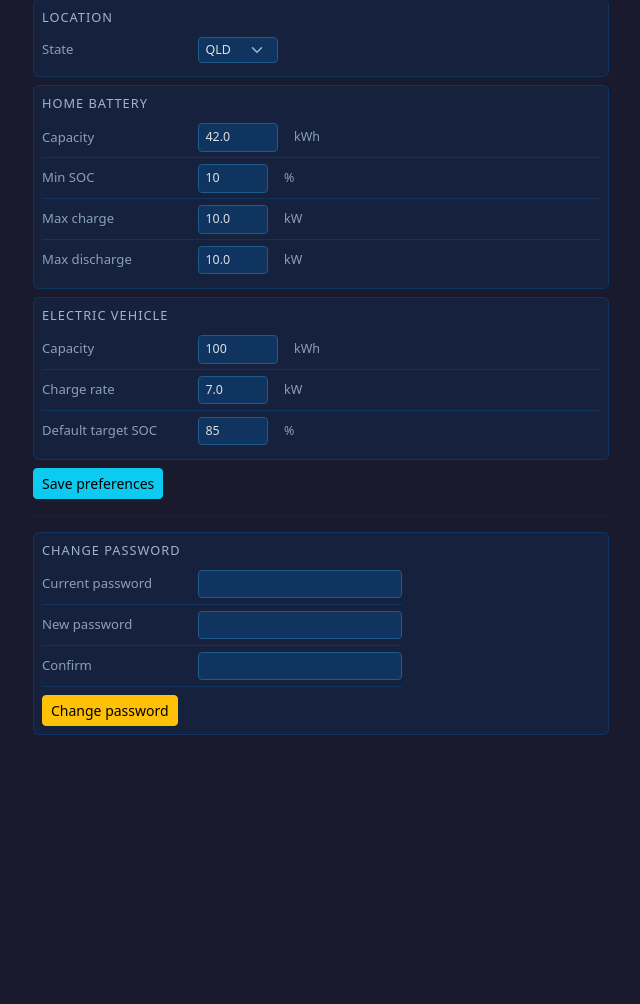
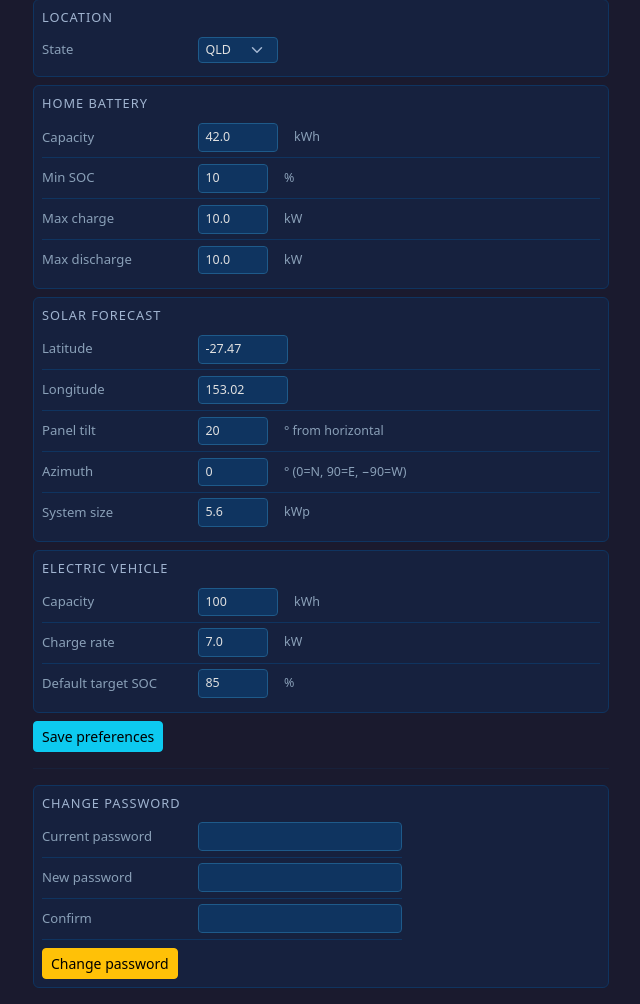
Before and after one commit to billsegall/amber, a Flask app: page /preferences in a window 1280 px wide. Shown: the part 51-1055 px from the top of the page, without its empty margins (319-959 px from the left). Before the commit the page ends 786 px from the top, so only its background shows below. Run offline with Flask 3, Linux system fonts and the light colour scheme; a user stored in the database is signed in; data comes from the database, SQL or seed files in the repository.

Commit message:
Show solar generation forecast on dashboard, add Solar Forecast config to preferences

```diff
--- a/app.py
+++ b/app.py
@@ -12,6 +12,7 @@ from optimizer import analyse, HardwareConfig
 from notifications import send_notification, is_configured, get_method
 from fronius_client import get_power_flow_safe
 from foxess_client import get_client as get_foxess_client, get_device_sn
+from solar_forecast_client import get_forecast as _solar_get_forecast
 from alerts import _load_state, _save_state
 import db
 
@@ -228,6 +229,34 @@ def dashboard():
         solar, s5 = _ensure_fresh("solar", get_power_flow_safe)
         data_stale = any([s1, s2, s3, s4, s5])
 
+        # Solar generation forecast (cached 1 hour)
+        solar_forecast = None
+        _sf_entry = _cache.get("solar_forecast")
+        if _sf_entry is None or (time.time() - _sf_entry["ts"]) >= 3600:
+            try:
+                solar_forecast = _solar_get_forecast(
+                    lat=float(prefs.get("solar_lat", -27.47)),
+                    lon=float(prefs.get("solar_lon",  153.02)),
+                    tilt=int(prefs.get("solar_tilt",  20)),
+                    azimuth=int(prefs.get("solar_azimuth", 0)),
+                    kwp=float(prefs.get("solar_kwp",  5.6)),
+                )
+                _cache["solar_forecast"] = {"ts": time.time(), "val": solar_forecast}
+            except Exception:
+                solar_forecast = _sf_entry["val"] if _sf_entry else None
+        else:
+            solar_forecast = _sf_entry["val"]
+        if solar_forecast:
+            correction = db.get_solar_correction_factor()
+            if correction != 1.0:
+                solar_forecast = dict(solar_forecast)
+                solar_forecast["today_kwh"]    = round(solar_forecast["today_kwh"]    * correction, 2)
+                solar_forecast["tomorrow_kwh"] = round(solar_forecast["tomorrow_kwh"] * correction, 2)
+            # Store today's forecast for later correction tracking
+            from datetime import datetime as _dt2, timezone as _tz2, timedelta as _td2
+            _today = _dt2.now(_tz2(_td2(hours=10))).strftime("%Y-%m-%d")
+            db.upsert_solar_actual(_today, forecast_kwh=solar_forecast["today_kwh"])
+
         # Solar offline detection — daytime in AEST (QLD, UTC+10) with near-zero generation
         from datetime import datetime as _dt, timezone, timedelta as _td
         _aest = timezone(_td(hours=10))
@@ -283,6 +312,7 @@ def dashboard():
             last_poll=last_poll,
             solar=solar,
             solar_offline=solar_offline,
+            solar_forecast=solar_forecast,
             foxess=foxess,
             usage_daily=usage_daily,
             signal_configured=is_configured(),
@@ -416,7 +446,14 @@ def preferences():
                 "ev_capacity_kwh":          _float("ev_capacity_kwh", 100.0),
                 "ev_charge_kw":             _float("ev_charge_kw", 7.0),
                 "ev_target_soc":            _float("ev_target_soc", 85.0),
+                "solar_lat":               _float("solar_lat", -27.47),
+                "solar_lon":               _float("solar_lon",  153.02),
+                "solar_tilt":              _int("solar_tilt",   20),
+                "solar_azimuth":           _int("solar_azimuth", 0),
+                "solar_kwp":               _float("solar_kwp",  5.6),
             })
+            # Bust cached forecast so next load uses updated params
+            _cache.pop("solar_forecast", None)
             db.set_preferences(current_user.id, prefs)
             success.append("Preferences saved.")
 
--- a/templates/preferences.html
+++ b/templates/preferences.html
@@ -92,6 +92,39 @@
       </div>
     </div>
 
+    {# Solar Forecast #}
+    <div class="card p-2 mb-2">
+      <div class="card-title mb-1">Solar Forecast</div>
+      <div class="pref-row">
+        <span class="pref-label">Latitude</span>
+        <input type="number" name="solar_lat" class="form-control form-control-sm"
+               style="width:90px" step="0.01" value="{{ prefs.solar_lat }}">
+      </div>
+      <div class="pref-row">
+        <span class="pref-label">Longitude</span>
+        <input type="number" name="solar_lon" class="form-control form-control-sm"
+               style="width:90px" step="0.01" value="{{ prefs.solar_lon }}">
+      </div>
+      <div class="pref-row">
+        <span class="pref-label">Panel tilt</span>
+        <input type="number" name="solar_tilt" class="form-control form-control-sm"
+               style="width:70px" step="1" min="0" max="90" value="{{ prefs.solar_tilt|int }}">
+        <span style="font-size:0.78rem;color:#8aa0b8">° from horizontal</span>
+      </div>
+      <div class="pref-row">
+        <span class="pref-label">Azimuth</span>
+        <input type="number" name="solar_azimuth" class="form-control form-control-sm"
+               style="width:70px" step="1" min="-180" max="180" value="{{ prefs.solar_azimuth|int }}">
+        <span style="font-size:0.78rem;color:#8aa0b8">° (0=N, 90=E, −90=W)</span>
+      </div>
+      <div class="pref-row">
+        <span class="pref-label">System size</span>
+        <input type="number" name="solar_kwp" class="form-control form-control-sm"
+               style="width:70px" step="0.1" value="{{ prefs.solar_kwp }}">
+        <span style="font-size:0.78rem;color:#8aa0b8">kWp</span>
+      </div>
+    </div>
+
     {# EV #}
     <div class="card p-2 mb-2">
       <div class="card-title mb-1">Electric Vehicle</div>
```
Also changed, not shown: templates/dashboard.html (+7 -0 lines).
